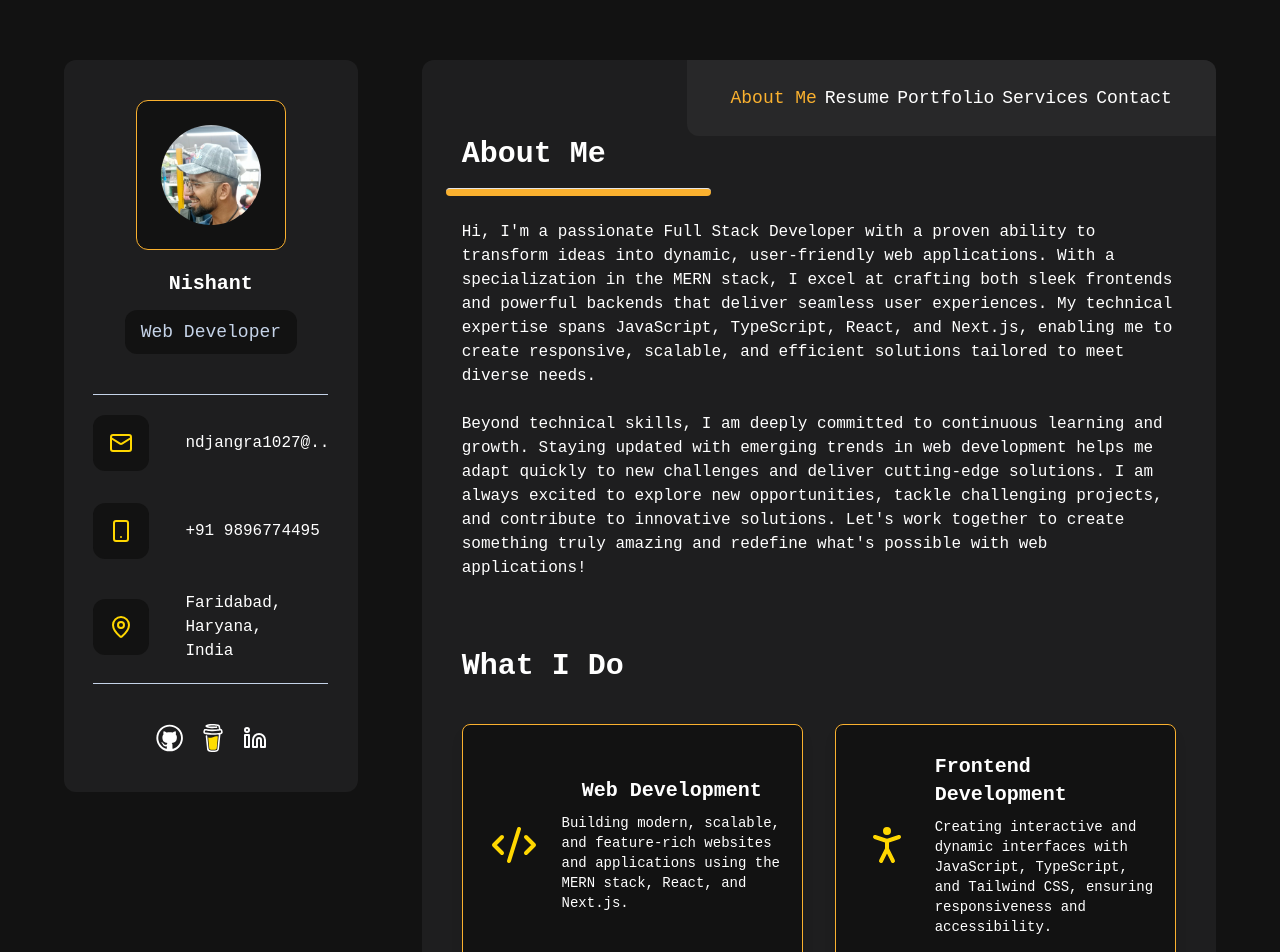
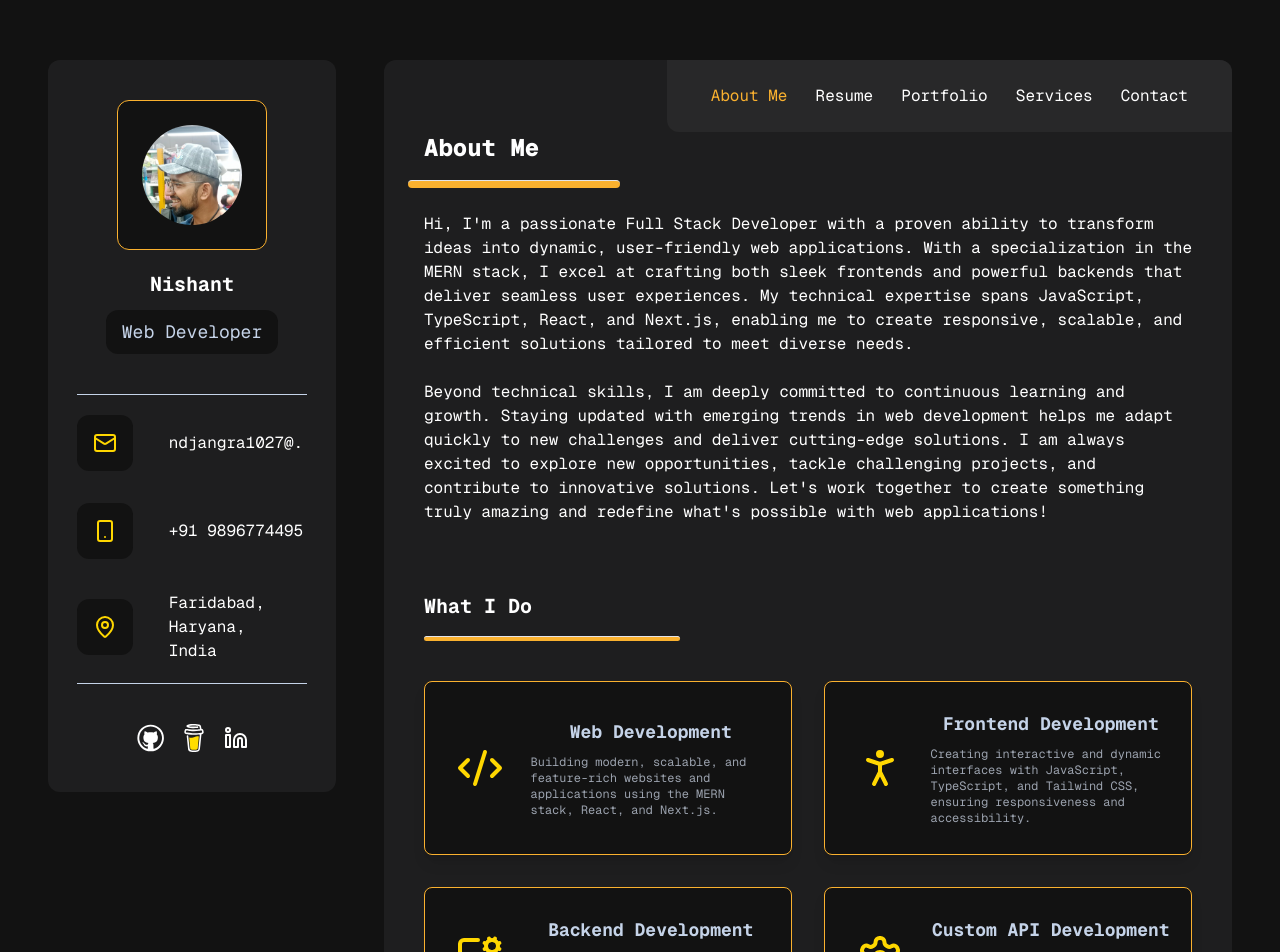
Before and after one commit to nishujangra/Portfolio, a React (Vite) app: page / in a window 1280 px wide. Shown: the part 20-972 px from the top of the page. Built offline with nearby package versions, Linux system fonts and the light colour scheme.

Commit message:
desktop design

```diff
--- a/src/components/Navbar.tsx
+++ b/src/components/Navbar.tsx
@@ -5,7 +5,7 @@ const NavBar = () => {
 
     return (
         <div className="bg-nav-bg w-2/3 relative left-1/3 p-6 rounded-bl-xl rounded-tr-xl">
-            <ul className="flex flex-row px-5 justify-between font-semibold text-lg">
+            <ul className="flex flex-row px-5 justify-between font-semibold text-md">
                 <li className={`${pathname === '/' && 'text-gold'}`}>
                     <Link to="/">About Me</Link>
                 </li>
--- a/src/index.css
+++ b/src/index.css
@@ -1,10 +1,13 @@
+@import url('https://fonts.googleapis.com/css2?family=Geist+Mono:wght@100..900&display=swap');
 @tailwind base;
 @tailwind components;
 @tailwind utilities;
 
-@import url('https://fonts.googleapis.com/css2?family=Geist+Mono:wght@100..900&display=swap');
 
 *{
+  margin: 0;
+  padding: 0;
+  box-sizing: border-box;
   font-family: 'Geist Mono', monospace;
   font-style: normal;
   font-weight: 400;
--- a/src/layout/MainLayout.tsx
+++ b/src/layout/MainLayout.tsx
@@ -3,11 +3,11 @@ import { Outlet } from "react-router-dom"
 
 const MainLayout = () => {
   return (
-    <div className="bg-background text-white min-h-[100vh] flex md:flex-row pt-20">
-      <div className="bg-foreground rounded-xl h-full w-[27vw] mx-16">
+    <div className="bg-background text-white min-h-[100vh] grid grid-cols-10 py-20">
+      <div className="bg-foreground rounded-xl h-max mx-12 col-span-3">
         <SideBar />
       </div>
-      <div className="text-white mr-16 w-[73vw] pb-10">
+      <div className="mr-12 col-span-7">
         <Outlet />
       </div>
     </div>
--- a/src/pages/Home/Home.tsx
+++ b/src/pages/Home/Home.tsx
@@ -6,9 +6,9 @@ const Home = () => {
   return (
     <div className="bg-foreground w-full h-full rounded-xl">
       <NavBar />
-      <h2 className="text-3xl pl-10 font-extrabold">About Me</h2>
+      <h2 className="text-2xl pl-10 font-extrabold">About Me</h2>
 
-      <hr className="bg-gold h-2 w-1/3 rounded-lg ml-6 mt-4" />
+      <hr className="bg-gold h-2 w-1/4 rounded-lg ml-6 mt-4" />
 
       <div className="px-10 py-6 flex flex-col gap-10">
         <div className="flex flex-col gap-6">
@@ -21,7 +21,10 @@ const Home = () => {
         </div>
 
         <div className="py-7">
-          <h3 className="text-3xl font-bold pb-10">What I Do</h3>
+          <h3 className="text-xl font-bold pb-10">
+            What I Do
+            <hr className="bg-gold h-[5px] w-1/3 rounded-lg mt-4" />
+          </h3>
 
           <div className="grid grid-cols-2 gap-8">
             <div className="rounded-lg overflow-hidden shadow-lg bg-background p-3 grid grid-cols-12 border-[1px] border-gold">
@@ -32,8 +35,8 @@ const Home = () => {
                 />
               </div>
               <div className="px-2 py-4 col-span-9 flex flex-col justify-center items-center">
-                <div className="font-bold text-xl mb-2">Web Development</div>
-                <p className="leading-1 text-sm">
+                <div className="font-bold text-lg mb-2 text-light">Web Development</div>
+                <p className="leading-1 text-xs text-gray-400">
                   Building modern, scalable, and feature-rich websites and applications using the MERN stack, React, and Next.js.
                 </p>
               </div>
@@ -47,8 +50,8 @@ const Home = () => {
                 />
               </div>
               <div className="px-2 py-4 col-span-9 flex flex-col justify-center items-center">
-                <div className="font-bold text-xl mb-2">Frontend Development</div>
-                <p className="leading-1 text-sm">
+                <div className="font-bold text-lg mb-2 text-light">Frontend Development</div>
+                <p className="leading-1 text-xs text-gray-400">
                   Creating interactive and dynamic interfaces with JavaScript, TypeScript, and Tailwind CSS, ensuring responsiveness and accessibility.
                 </p>
               </div>
@@ -63,8 +66,8 @@ const Home = () => {
                 />
               </div>
               <div className="px-2 py-4 col-span-9 flex flex-col justify-center items-center">
-                <div className="font-bold text-xl mb-2">Backend Development</div>
-                <p className="leading-1 text-sm">
+                <div className="font-bold text-lg mb-2 text-light">Backend Development</div>
+                <p className="leading-1 text-xs text-gray-400">
                   Developing secure, robust APIs and server-side solutions with Node.js, Express, and MongoDB.
                 </p>
               </div>
@@ -79,8 +82,8 @@ const Home = () => {
                 />
               </div>
               <div className="px-2 py-4 col-span-9 flex flex-col justify-center items-center">
-                <div className="font-bold text-xl mb-2">Custom API Development</div>
-                <p className="leading-1 text-sm">
+                <div className="font-bold text-lg mb-2 text-light">Custom API Development</div>
+                <p className="leading-1 text-xs text-gray-400">
                   Developing RESTful APIs to enable seamless communication between frontend and backend systems.
                 </p>
               </div>
--- a/src/pages/Resume/Resume.tsx
+++ b/src/pages/Resume/Resume.tsx
@@ -8,9 +8,9 @@ const Resume = () => {
     <div className="bg-foreground w-full h-full rounded-lg">
       <NavBar />
 
-      <h2 className="text-3xl pl-10 font-extrabold">Resume</h2>
+      <h2 className="text-2xl pl-10 font-extrabold">Resume</h2>
 
-      <hr className="bg-gold h-2 w-1/3 rounded-lg ml-6 mt-4" />
+      <hr className="bg-gold h-2 w-1/4 rounded-lg ml-6 mt-4" />
 
       <div className="py-7 px-10 flex flex-col gap-16">
         <Educations />
--- a/src/pages/Resume/container/Educations.tsx
+++ b/src/pages/Resume/container/Educations.tsx
@@ -6,7 +6,7 @@ const Educations = () => {
             <div className="flex gap-5 justify-start items-center">
                 <div className="border-gold border-[1px] p-3 rounded-xl">
                     <BookOpen
-                        size={24}
+                        size={16}
                         color="gold"
                     />
                 </div>
--- a/src/pages/Resume/container/Experience.tsx
+++ b/src/pages/Resume/container/Experience.tsx
@@ -6,7 +6,7 @@ const Experience = () => {
             <div className="flex gap-5 justify-start items-center">
                 <div className="border-gold border-[1px] p-3 rounded-xl">
                     <BookOpen
-                        size={24}
+                        size={16}
                         color="gold"
                     />
                 </div>
--- a/src/pages/Resume/container/Skills.tsx
+++ b/src/pages/Resume/container/Skills.tsx
@@ -9,7 +9,7 @@ const Skills = () => {
                 <div className="flex gap-5 justify-start items-center">
                     <div className="border-gold border-[1px] p-3 rounded-xl">
                         <Lightbulb
-                            size={24}
+                            size={16}
                             color="gold"
                         />
                     </div>
@@ -20,11 +20,11 @@ const Skills = () => {
                 </p>
             </div>
 
-            <div className="grid grid-cols-2 md:grid-cols-3 lg:grid-cols-4 gap-6">
+            <div className="grid grid-cols-2 md:grid-cols-3 gap-6">
                 {skill.map((item, index) => (
                     <div key={index} className="flex items-center space-x-3 bg-background rounded-lg p-5 shadow-lg">
                         <img src={item.image} alt={item.name} className="w-10 h-10" />
-                        <div className="text-light">
+                        <div className="text-light flex justify-center items-center">
                             <h3 className="text-md font-bold">{item.name}</h3>
                         </div>
                     </div>
--- a/src/pages/Services/Services.tsx
+++ b/src/pages/Services/Services.tsx
@@ -6,9 +6,9 @@ const Services = () => {
         <div className="bg-foreground w-full h-full rounded-lg">
             <NavBar />
 
-            <h2 className="text-3xl pl-10 font-extrabold">Services</h2>
+            <h2 className="text-2xl pl-10 font-extrabold">Services</h2>
 
-            <hr className="bg-gold h-2 w-1/3 rounded-lg ml-6 mt-4" />
+            <hr className="bg-gold h-2 w-1/4 rounded-lg ml-6 mt-4" />
 
             <div className="text-center text-gold py-7 mb-8 rounded-lg px-10">
                 🎉 <strong>Special Offer:</strong> Get <span className="font-bold">FREE services for 3 weeks</span> if you're among the first 5 clients!
@@ -27,14 +27,14 @@ const Services = () => {
                             key={index}
                             className="bg-background rounded-lg p-6 shadow-lg hover:scale-105 transition-transform duration-300 grid grid-cols-3"
                         >
-                            <div className="text-4xl mb-4 flex items-center col-span-1">
+                            <div className="text-4xl mb-4 flex items-center justify-center col-span-1">
                                 {service.icon}
                             </div>
                             <div className="col-span-2 flex flex-col gap-4 justify-center items-center">
                                 <h3 className="text-xl font-bold">
                                     {service.title}
                                 </h3>
-                                <p className="text-gray-400">{service.description}</p>
+                                <p className="text-gray-400 text-xs">{service.description}</p>
                             </div>
                         </div>
                     ))}
```
Also changed, not shown: src/pages/Contact/Contact.tsx (+16 -8 lines), src/pages/Portfolio/Portfolio.tsx (+7 -8 lines), src/App.css (deleted), 1 other file (tests, documents, lock files or other folders).
